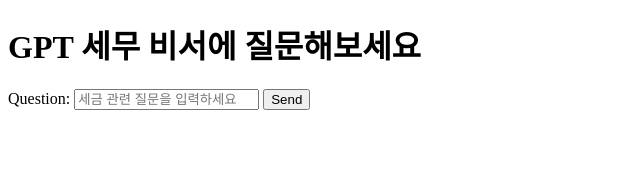
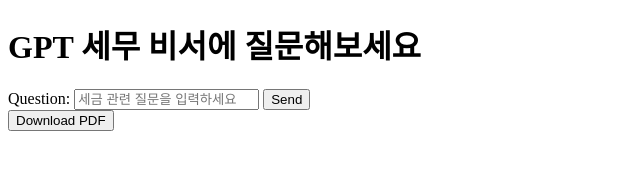
Before and after one commit to SUNNYMAENG/gpt-tax-assistant, a website: page public/index.html in a window 1280 px wide. Shown: the whole page, without its empty margins (0-640 px from the left). Drawn offline with Linux system fonts and the light colour scheme.

Commit message:
feat: add multilingual PDF download button

```diff
--- a/public/index.html
+++ b/public/index.html
@@ -6,10 +6,16 @@
 </head>
 <body>
   <h1 id="title">GPT 세무 비서에 질문해보세요</h1>
+
   <form method="POST" action="/chat">
     <label for="userMessage" id="label">질문:</label>
     <input type="text" id="userMessage" name="userMessage" placeholder="세금 관련 질문을 입력하세요" required />
     <button type="submit" id="button">질문 보내기</button>
+  </form>
+
+  <!-- 📄 PDF 다운로드 버튼 -->
+  <form method="GET" action="/generate-pdf">
+    <button type="submit" id="pdf-button">요약 PDF 받기</button>
   </form>
 
   <script>
@@ -19,22 +25,26 @@
       ko: {
         title: "GPT 세무 비서에 질문해보세요",
         label: "질문:",
-        button: "질문 보내기"
+        button: "질문 보내기",
+        pdf: "요약 PDF 받기"
       },
       ja: {
         title: "GPT税務アシスタントに質問してみてください",
         label: "質問：",
-        button: "送信"
+        button: "送信",
+        pdf: "PDFをダウンロード"
       },
       zh: {
         title: "向 GPT 税务助理提问",
         label: "问题：",
-        button: "发送问题"
+        button: "发送问题",
+        pdf: "下载PDF总结"
       },
       en: {
         title: "Ask the GPT Tax Assistant",
         label: "Question:",
-        button: "Send"
+        button: "Send",
+        pdf: "Download PDF"
       }
     };
 
@@ -46,6 +56,7 @@
     document.getElementById("title").textContent = t.title;
     document.getElementById("label").textContent = t.label;
     document.getElementById("button").textContent = t.button;
+    document.getElementById("pdf-button").textContent = t.pdf;
   </script>
 </body>
 </html>
```
